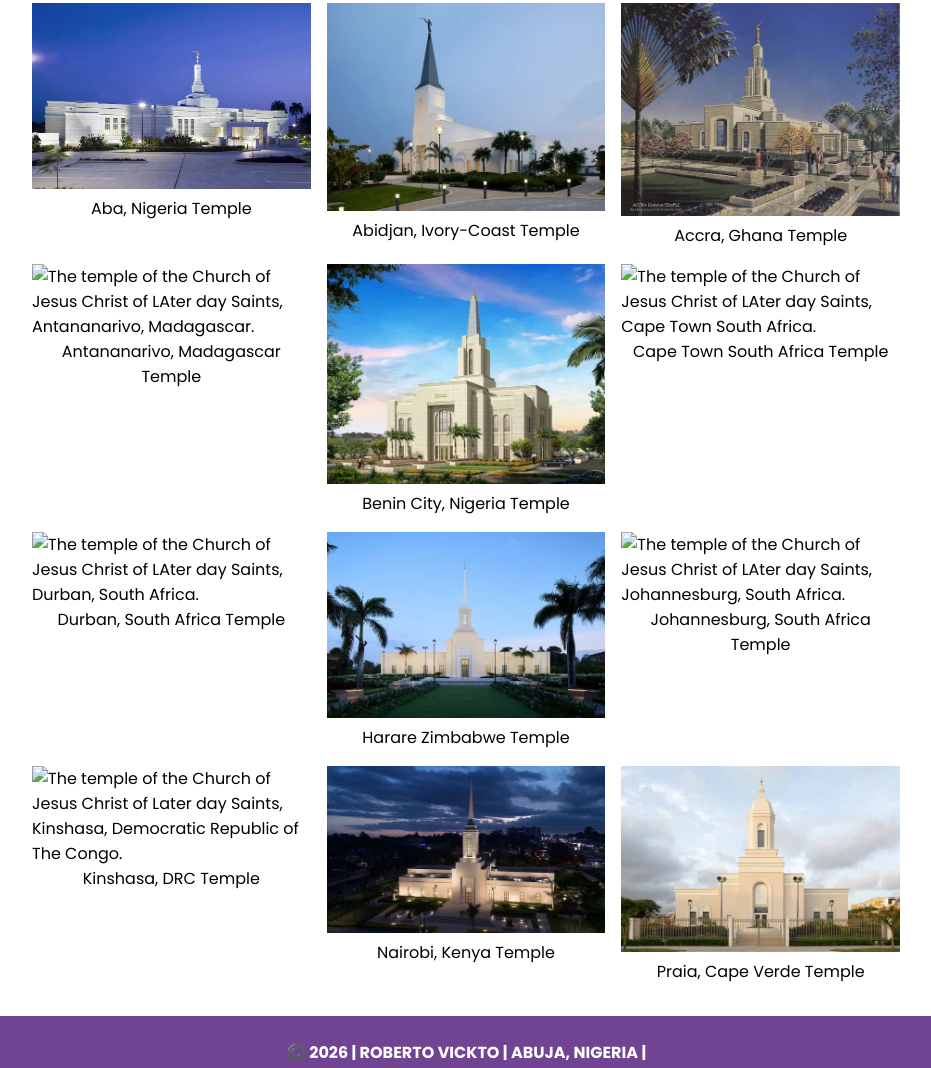
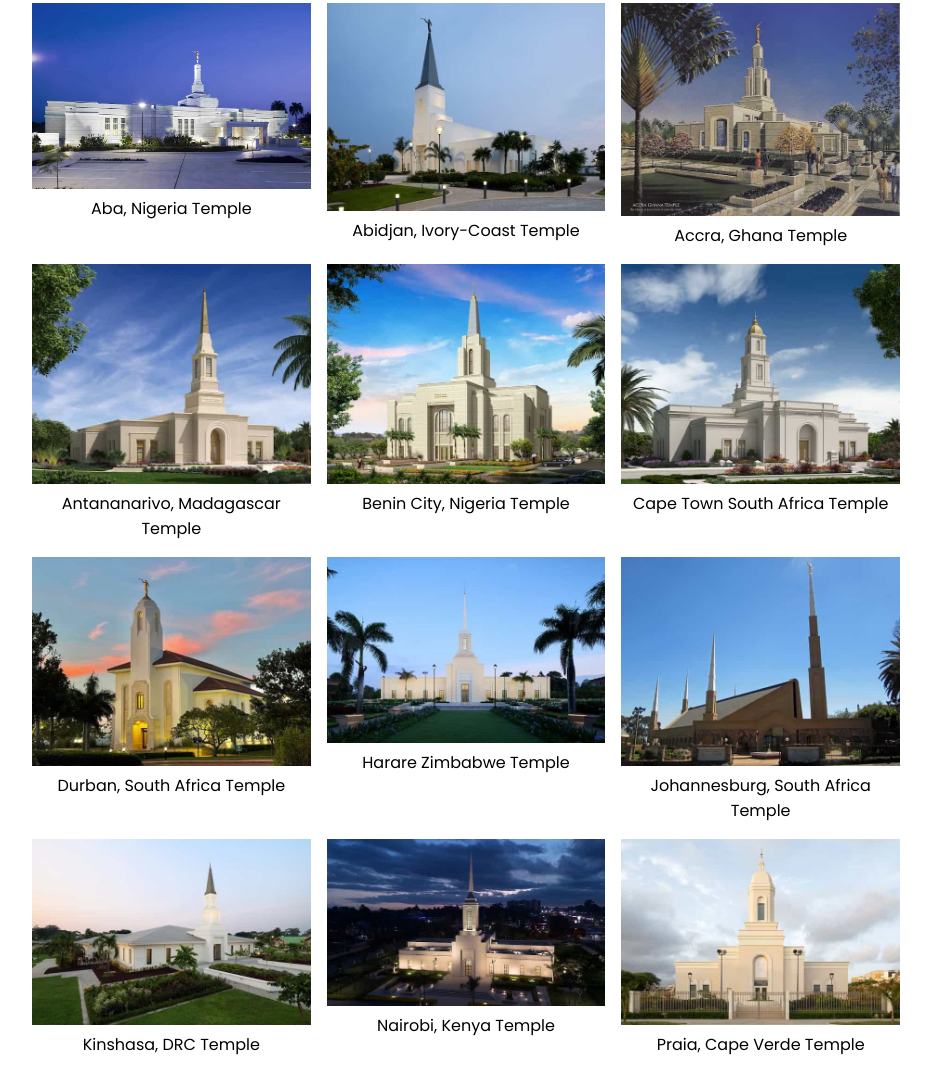
Before and after one commit to robertovickto/wdd131, a plain HTML site: page temples.html in a window 1280 px wide. Shown: the part 197-1265 px from the top of the page, without its empty margins (174-1105 px from the left). Drawn offline with Linux system fonts and the light colour scheme.

Commit message:
Forgot to update the html to reflect the changes to my file names. lol.

```diff
--- a/temples.html
+++ b/temples.html
@@ -88,7 +88,7 @@
 
             <figure>
 
-                <img src="images/antananarivo-madagascar-temple.jpg"
+                <img src="images/madagascar-temple.jpg"
                     alt="The temple of the Church of Jesus Christ of LAter day Saints, Antananarivo, Madagascar.">
 
                 <figcaption> Antananarivo, Madagascar Temple </figcaption>
@@ -106,7 +106,7 @@
 
             <figure>
 
-                <img src="images/cape-town-south-africa-temple.jpg"
+                <img src="images/cape-town-sa-temple.jpg"
                     alt="The temple of the Church of Jesus Christ of LAter day Saints, Cape Town South Africa.">
 
                 <figcaption> Cape Town South Africa Temple </figcaption>
@@ -115,7 +115,7 @@
 
             <figure>
 
-                <img src="images/durban-south-africa-temple.jpg"
+                <img src="images/durban-sa-temple.jpg"
                     alt="The temple of the Church of Jesus Christ of LAter day Saints, Durban, South Africa.">
 
                 <figcaption> Durban, South Africa Temple </figcaption>
@@ -133,7 +133,7 @@
 
             <figure>
 
-                <img src="images/johannesburg-south-africa-temple.jpg"
+                <img src="images/johannesburg-sa-temple.jpg"
                     alt="The temple of the Church of Jesus Christ of LAter day Saints, Johannesburg, South Africa.">
 
                 <figcaption> Johannesburg, South Africa Temple </figcaption>
@@ -142,7 +142,7 @@
 
             <figure>
 
-                <img src="images/kinshasa-democratic-republic-of-the-congo-temple.jpg"
+                <img src="images/kinshasa-drc-temple.jpg"
                     alt="The temple of the Church of Jesus Christ of Later day Saints, Kinshasa, Democratic Republic of The Congo.">
 
                 <figcaption> Kinshasa, DRC Temple </figcaption>
```
